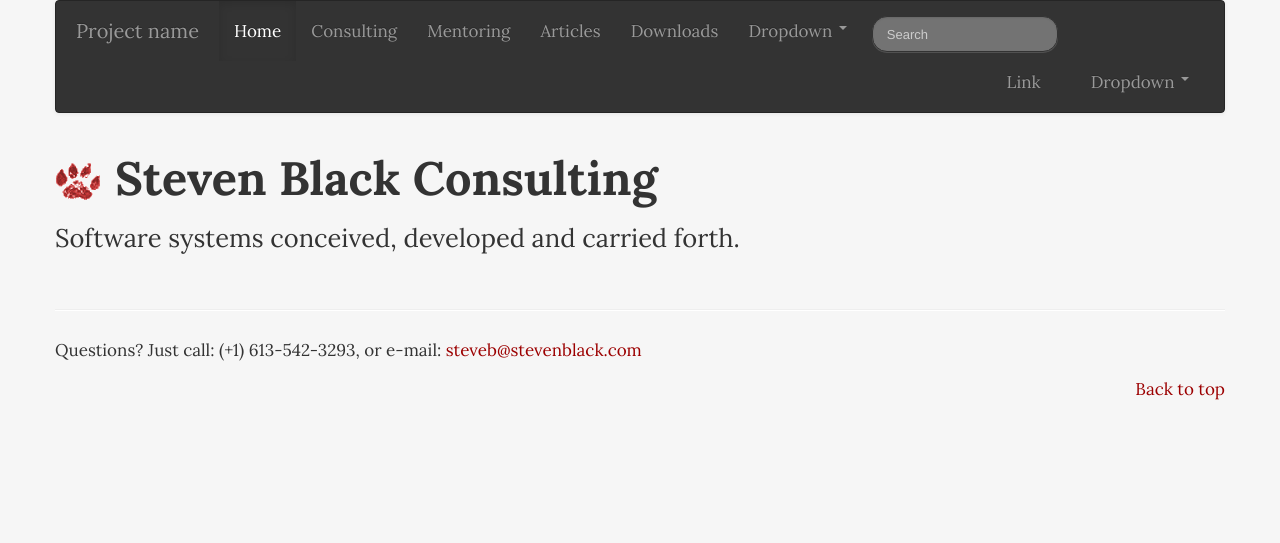
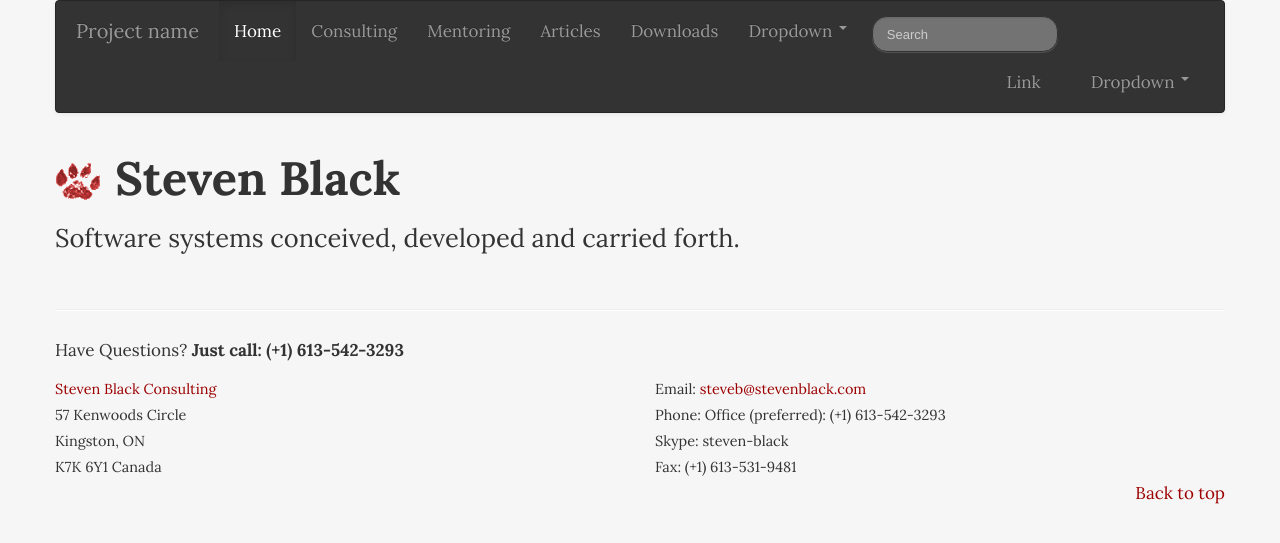
Before and after one commit to StevenBlack/stevenblack.github.io, a Jekyll site: the page built from articles.html, in a window 1280 px wide. Shown: the top 543 px of the page. Built offline with Jekyll 4.4.1, drawn with Linux system fonts in a browser that asks for light colours; nearby versions of some CDN libraries.

Commit message:
Incremental improvement to the standard include files.

```diff
--- a/_includes/footer.html
+++ b/_includes/footer.html
@@ -3,7 +3,34 @@
 <hr>
 
 <footer id="footer">
-	<p>Questions? Just call: (+1) 613-542-3293, or e-mail: <a href="mailto:steveb@stevenblack.com">steveb@stevenblack.com</a></p>
+	<p>Have Questions? <strong>Just call: (+1) 613-542-3293</strong></p>
+	<div class="row">
+		<div class="vcard" id="hcard-Steven-Black">
+			<div class="span6">
+				<small>
+				<div class="org">
+					<a class="url fn" href="http://stevenblack.com/">Steven Black Consulting</a>
+				</div>
 
+				<div class="adr">
+					<span class="street-address">57 Kenwoods Circle</span><br>
+					<span class="locality">Kingston</span>, <span class="region">ON</span><br>
+					<span class="postal-code">K7K 6Y1</span> <span class="country-name">Canada</span>
+				</div>
+				</small>
+			</div>
+			<div class="span6">
+				<small>
+				<div>
+					Email: <a class="email" href="mailto:steveb@stevenblack.com">steveb@stevenblack.com</a><br>
+					Phone: <span class="tel"><span class="type">Office</span> (<span class="type">pref</span>erred): <span class="value">(+1) 613-542-3293</span></span><br>
+					<span class="tel"><span class="type">Skype</span>: <span class="value">steven-black</span></span><br>
+					<span class="tel"><span class="type">Fax</span>: <span class="value">(+1) 613-531-9481</span></span>
+				</div>
+				</small>
+			</div>
+		</div>
+		</small>
+	</div>
 	<p class="pull-right"><a href="#top">Back to top</a></p>
 </footer>
--- a/_includes/header.html
+++ b/_includes/header.html
@@ -52,7 +52,7 @@
 	</section>
 	<div class="row">
 		<div class="span12">
-			<h1><img class="sblogo" src="/foxpaw.png" alt="" />Steven Black Consulting</h1>
+			<h1><img class="sblogo" src="/foxpaw.png" alt="" />Steven Black</h1>
 			<p class="lead">Software systems conceived, developed and carried forth.</p>
 		</div>
 	</div>
--- a/_layouts/base.html
+++ b/_layouts/base.html
@@ -24,32 +24,22 @@
 <body class="preview" id="top" data-spy="scroll" data-target=".subnav" data-offset="80">
 
 <div class="container">
-	<!-- Masthead
-	================================================== -->
 	{% include header.html %}
 
 	{{ content }}
 
 	{% include footer.html %}
-
-
-</div><!-- /container -->
+</div>
 
 <!-- Le javascript
 ================================================== -->
 <!-- Placed at the end of the document so the pages load faster -->
-	<script type="text/javascript">
-	var _gaq = _gaq || [];
-	_gaq.push(['_setAccount', '{{ site.analytics }}']);
-	_gaq.push(['_trackPageview']);
-	(function() {
-	var ga = document.createElement('script'); ga.type = 'text/javascript'; ga.async = true;
-	ga.src = ('https:' == document.location.protocol ? 'https://ssl' : 'http://www') + '.google-analytics.com/ga.js';
-	var s = document.getElementsByTagName('script')[0]; s.parentNode.insertBefore(ga, s);
-	})();
-	</script>
+{% include analytics.html %}
 <script src="http://ajax.googleapis.com/ajax/libs/jquery/1.9.1/jquery.min.js"></script>
 <script>window.jQuery || document.write('<script src="/js/jquery.min.js"><\/script>')</script>
 <script src="/bootstrap/js/bootstrap.min.js"></script>
+{% if page.ishomepage %}
+{% include homepagejs.html %}
+{% endif %}
 </body>
 </html>
```
Also changed, not shown: index.html (+16 -53 lines). Lines whose indentation alone changed are shown as unchanged.
